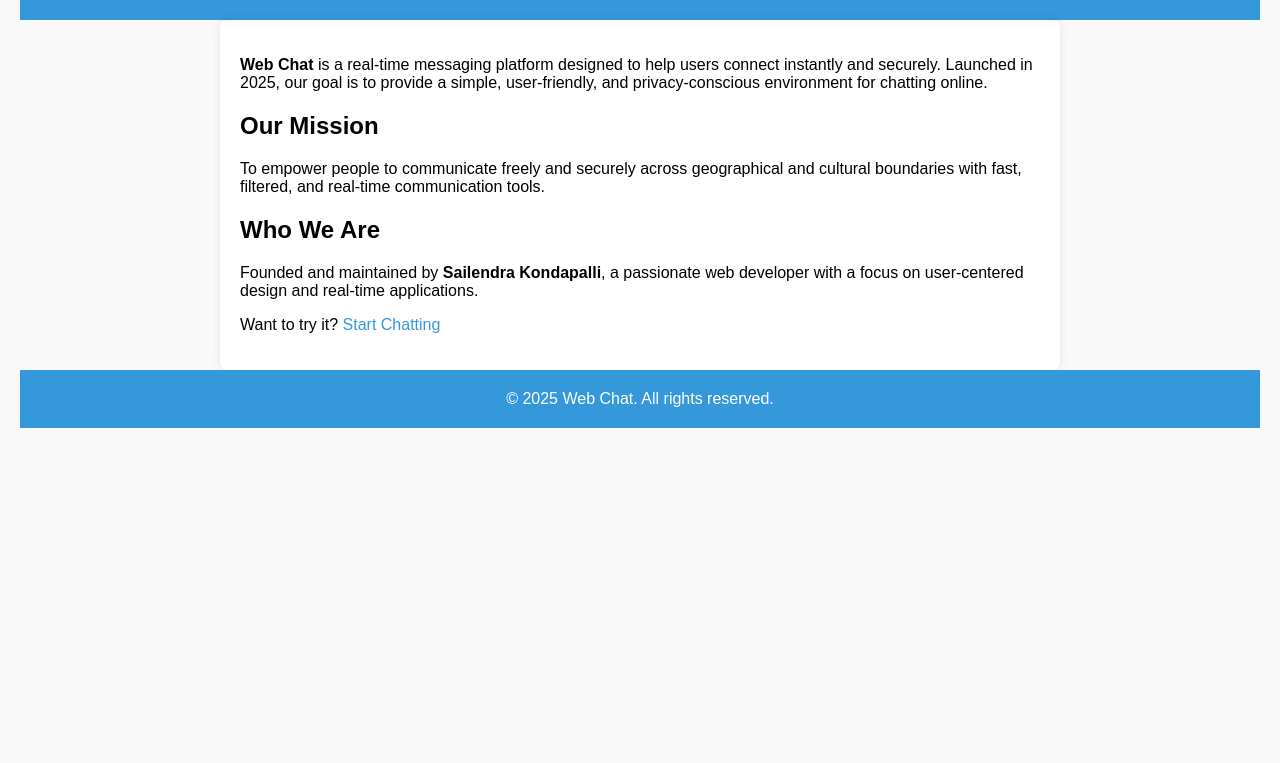
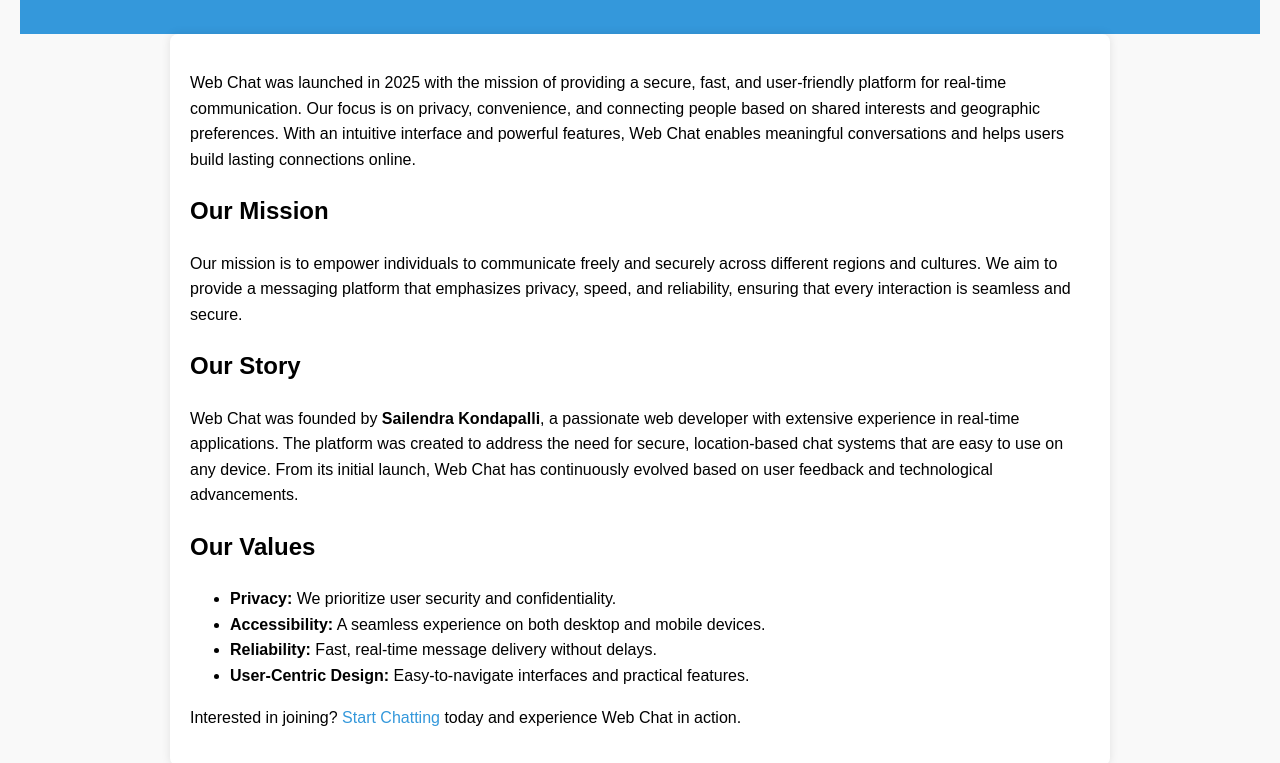
Before and after one commit to sailendrakondapalli/webchat, a website: page public/about.html in a window 1280 px wide. Shown: the part 120-883 px from the top of the page. Before the commit the page ends 800 px from the top, so only its background shows below. Drawn offline with Linux system fonts and the light colour scheme.

Commit message:
Update about.html

```diff
--- a/public/about.html
+++ b/public/about.html
@@ -1,17 +1,14 @@
-<!-- public/about.html -->
 <!DOCTYPE html>
 <html lang="en">
 <head>
-    <meta name="google-adsense-account" content="ca-pub-4906962969301207">
-
   <meta charset="UTF-8" />
+  <meta name="viewport" content="width=device-width, initial-scale=1.0" />
+  <meta name="description" content="Learn more about Web Chat, its mission, and the team behind it.">
   <title>About Us - Web Chat</title>
-  <meta name="viewport" content="width=device-width, initial-scale=1.0" />
-  <meta name="description" content="Learn more about Web Chat, its mission, and who we are.">
   <style>
-    body { font-family: Arial, sans-serif; margin: 0; padding: 20px; background: #f9f9f9; }
+    body { font-family: Arial, sans-serif; margin: 0; padding: 20px; background: #f9f9f9; line-height: 1.6; }
     header, footer { text-align: center; padding: 20px; background: #3498db; color: white; }
-    main { max-width: 800px; margin: auto; background: white; padding: 20px; border-radius: 8px; box-shadow: 0 0 10px rgba(0,0,0,0.1); }
+    main { max-width: 900px; margin: auto; background: white; padding: 20px; border-radius: 8px; box-shadow: 0 0 10px rgba(0,0,0,0.1); }
     a { color: #3498db; text-decoration: none; }
   </style>
 </head>
@@ -19,17 +16,35 @@
   <header>
     <h1>About Web Chat</h1>
   </header>
+
   <main>
-    <p><strong>Web Chat</strong> is a real-time messaging platform designed to help users connect instantly and securely. Launched in 2025, our goal is to provide a simple, user-friendly, and privacy-conscious environment for chatting online.</p>
+    <p>
+      Web Chat was launched in 2025 with the mission of providing a secure, fast, and user-friendly platform for real-time communication. Our focus is on privacy, convenience, and connecting people based on shared interests and geographic preferences. With an intuitive interface and powerful features, Web Chat enables meaningful conversations and helps users build lasting connections online.
+    </p>
 
     <h2>Our Mission</h2>
-    <p>To empower people to communicate freely and securely across geographical and cultural boundaries with fast, filtered, and real-time communication tools.</p>
+    <p>
+      Our mission is to empower individuals to communicate freely and securely across different regions and cultures. We aim to provide a messaging platform that emphasizes privacy, speed, and reliability, ensuring that every interaction is seamless and secure.
+    </p>
 
-    <h2>Who We Are</h2>
-    <p>Founded and maintained by <strong>Sailendra Kondapalli</strong>, a passionate web developer with a focus on user-centered design and real-time applications.</p>
+    <h2>Our Story</h2>
+    <p>
+      Web Chat was founded by <strong>Sailendra Kondapalli</strong>, a passionate web developer with extensive experience in real-time applications. The platform was created to address the need for secure, location-based chat systems that are easy to use on any device. From its initial launch, Web Chat has continuously evolved based on user feedback and technological advancements.
+    </p>
 
-    <p>Want to try it? <a href="/chat.html">Start Chatting</a></p>
+    <h2>Our Values</h2>
+    <ul>
+      <li><strong>Privacy:</strong> We prioritize user security and confidentiality.</li>
+      <li><strong>Accessibility:</strong> A seamless experience on both desktop and mobile devices.</li>
+      <li><strong>Reliability:</strong> Fast, real-time message delivery without delays.</li>
+      <li><strong>User-Centric Design:</strong> Easy-to-navigate interfaces and practical features.</li>
+    </ul>
+
+    <p>
+      Interested in joining? <a href="/chat.html">Start Chatting</a> today and experience Web Chat in action.
+    </p>
   </main>
+
   <footer>
     &copy; 2025 Web Chat. All rights reserved.
   </footer>
```
